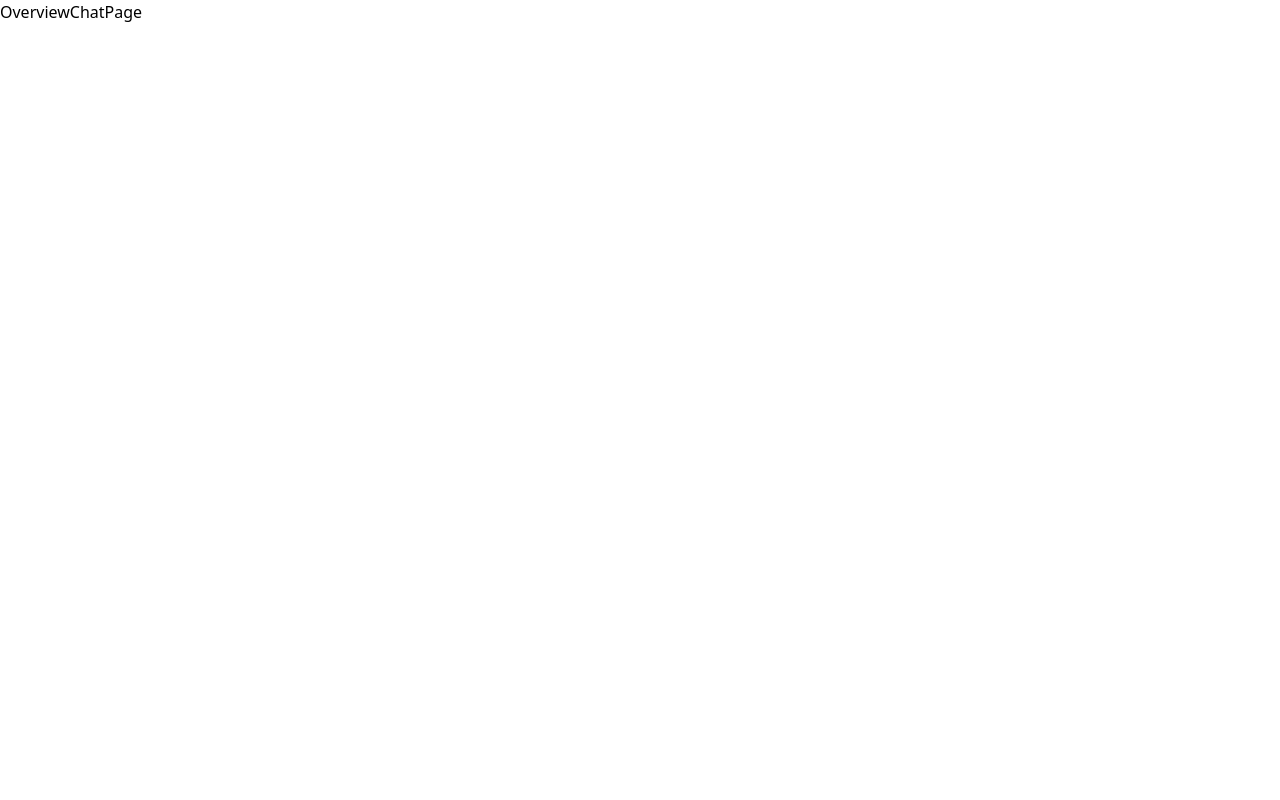
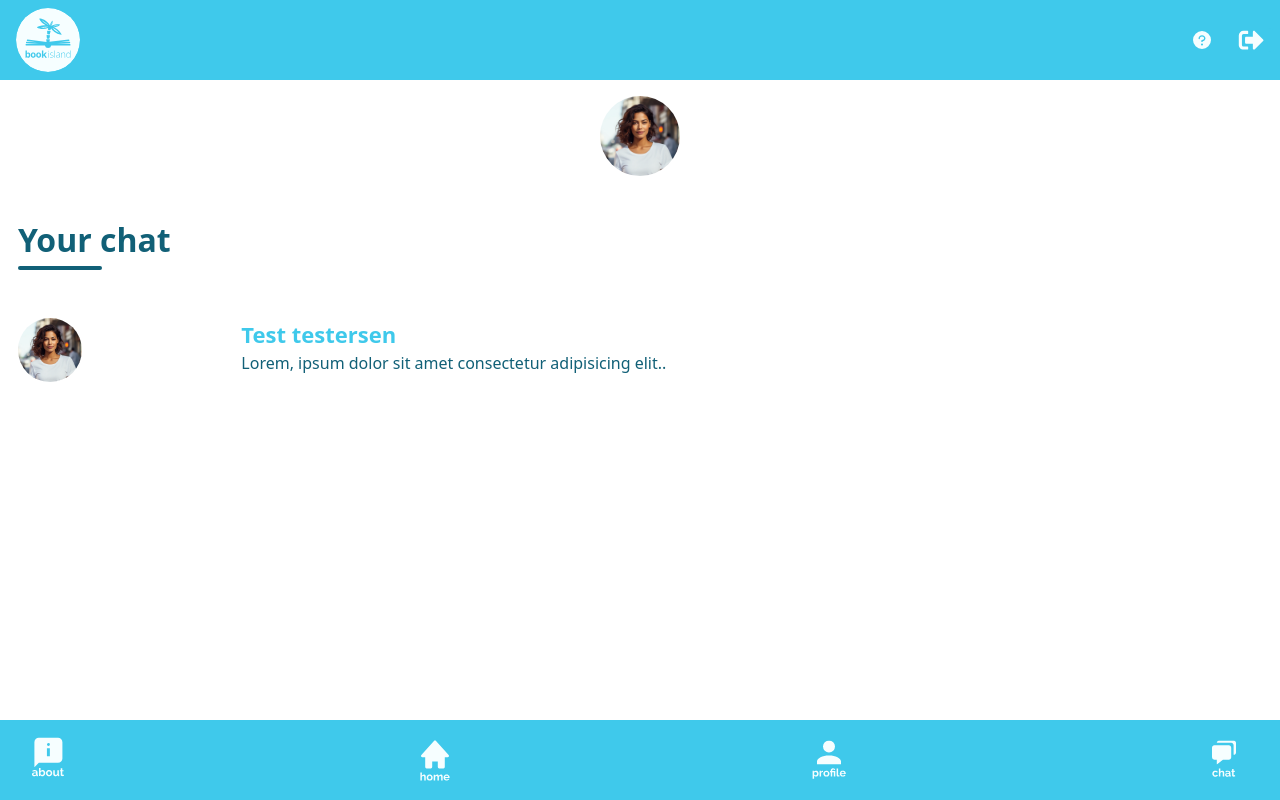
Before and after one commit to Aridane1/BookIsland, a React (Vite) app in the folder BookIsland/: page /Overview-chat in a window 1280 px wide. Built offline with nearby package versions, Linux system fonts and the light colour scheme; no server answers; the HTML template or start-up script is replaced by a standard one.

Commit message:
#13 not quite finished, but nearly there

```diff
--- a/BookIsland/src/Components/Partials/Header.jsx
+++ b/BookIsland/src/Components/Partials/Header.jsx
@@ -4,7 +4,7 @@ import LogOut from "/assets/Logos/close-round-fill.svg";
 
 export const Header = () => {
   return (
-    <header className=" fixed  top-0 w-screen h-20 bg-primary flex justify-between items-center pl-4">
+    <header className="  top-0 w-screen h-20 bg-primary flex justify-between items-center pl-4">
       <img src={logo} alt="" className=" rounded-full " />
       <div className="flex justify-between items-center m- rounded-full bg-primary">
         <img src={FAQ} alt="" className="bg-primary" />
--- a/BookIsland/src/Pages/User/Chat/OverviewChatPage.jsx
+++ b/BookIsland/src/Pages/User/Chat/OverviewChatPage.jsx
@@ -1,6 +1,92 @@
+import { Header } from "../../../Components/Partials/Header"
+import { Footer } from "../../../Components/Partials/Footer"
+import TestProfilImag from "/assets/Images/profilePictureTest.webp"
+import { useEffect, useState } from "react"
+import { FaCirclePlus } from "react-icons/fa6";
+
 
 export const OverviewChatPage = () => {
+  const [touchStart, setTouchStart] = useState(null)
+  const [touchEnd, setTouchEnd] = useState(null)
+  const [shouldShowElement, setShouldShowElement] = useState(false); // State for controlling element visibility
+
+
+  // the required distance between touchStart and touchEnd to be detected as a swipe
+  const minSwipeDistance = 50
+
+  const onTouchStart = (e) => {
+    setTouchEnd(null) // otherwise the swipe is fired even with usual touch events
+    setTouchStart(e.targetTouches[0].clientX)
+  }
+
+  const onTouchMove = (e) => setTouchEnd(e.targetTouches[0].clientX)
+
+  const onTouchEnd = () => {
+    if (!touchStart || !touchEnd) return
+    const distance = touchStart - touchEnd
+    const isRightSwipe = distance < -minSwipeDistance
+    if (isRightSwipe) {
+    //  console.log('swiperight')
+    setShouldShowElement(true); // Show the element on right swipe
+    setTimeout(() => {
+      setShouldShowElement(false); // Hide the element after 5 seconds
+    }, 5000); // 5000 milliseconds = 5 seconds
+  }
+};
+
+useEffect(() => {
+  // Cleanup timer if component unmounts or shouldShowElement changes
+  let timer;
+  if (shouldShowElement) {
+    timer = setTimeout(() => {
+      setShouldShowElement(false);
+    }, 5000);
+  }
+  return () => clearTimeout(timer);
+}, [shouldShowElement]);
+
+
   return (
-    <div>OverviewChatPage</div>
+    <>
+      <Header />
+
+      <div className="flex justify-center items-center w-screen py-4">
+      <img
+        src={TestProfilImag}
+        alt="profile image"
+        className="w-20 h-20 aspect-square object-cover rounded-full flex items-center justify-center"
+      />
+      </div>
+
+      <div className="px-[18px] py-4 ">
+        <p className="text-dark font-bold text-[32px] w-fit pt-2 ">Your chat</p>
+        <hr className="relative -top-[30px] w-[84px] h-1 my-8 bg-dark border-0 rounded "></hr>
+      </div>
+      {shouldShowElement && (
+        <div className="absolute w-[68px] mx-[18px] h-20 bg-[#FF6565] flex justify-center items-center rounded-lg">
+          <FaCirclePlus className="text-light text-[40px] rotate-45" />
+        </div>
+      )}
+
+      <div
+        className="grid grid-cols-6 px-[18px] -mt-[30px] "
+        onTouchStart={onTouchStart}
+        onTouchMove={onTouchMove}
+        onTouchEnd={onTouchEnd}
+      >
+        <div className=" col-span-1">
+          <img
+            src={TestProfilImag}
+            alt="image of chat profile"
+            className=" w-16 h-16 aspect-square object-cover rounded-full flex items-center justify-center"
+          />
+        </div>
+        <div className=" pl-4 col-span-5">
+          <h3 className="text-primary font-bold text-[22px] ">Test testersen</h3> {/*username of chat*/}
+          <p className="text-dark">Lorem, ipsum dolor sit amet consectetur adipisicing elit..{" "} </p>
+        </div>
+      </div>
+      <Footer />
+    </>
   )
 }
--- a/BookIsland/src/global.css
+++ b/BookIsland/src/global.css
@@ -3,7 +3,6 @@
 
 
 *{
-
     background-color: #F6FEFF;
 }
 
```
Also changed, not shown: BookIsland/public/assets/Images/profilePictureTest.webp (added).
